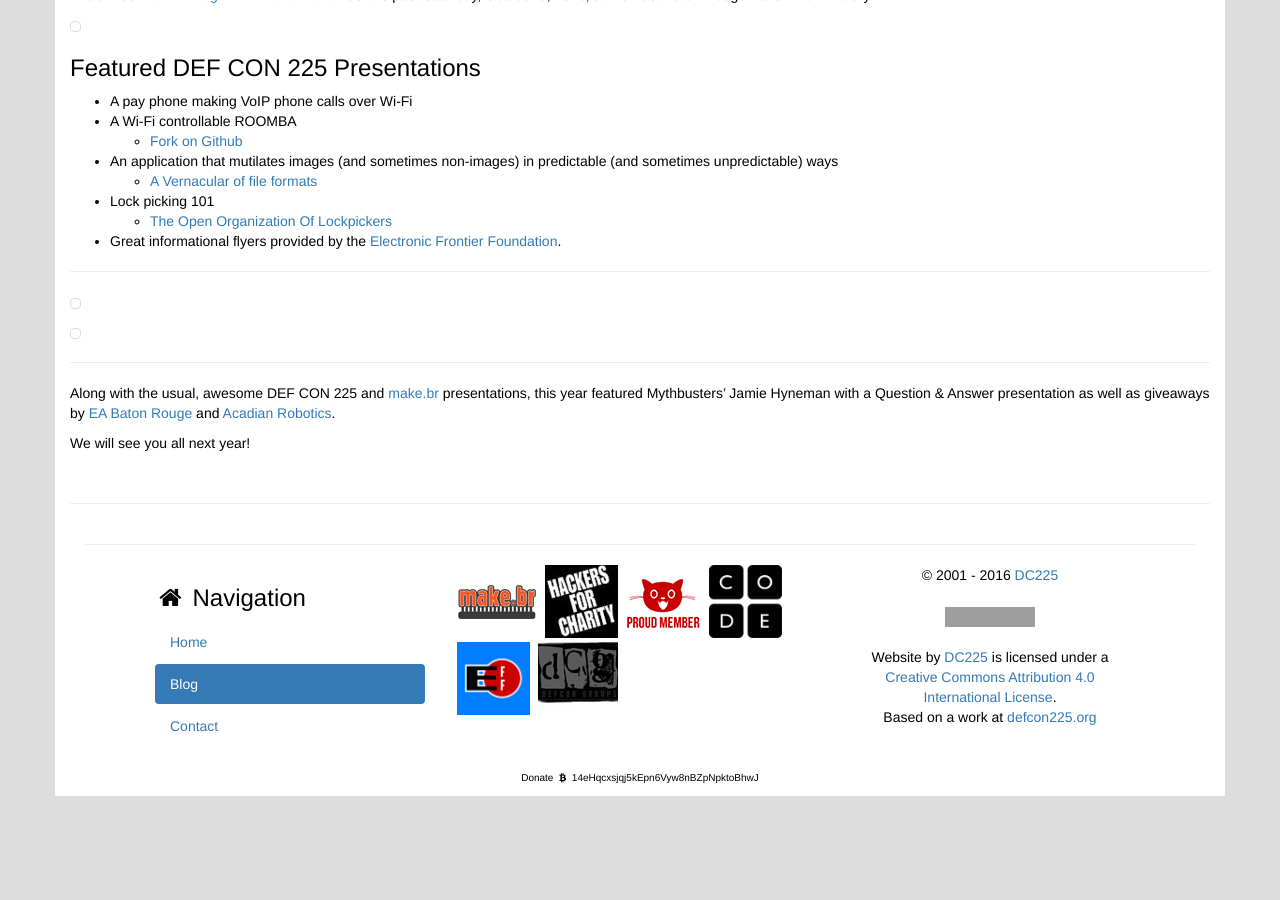
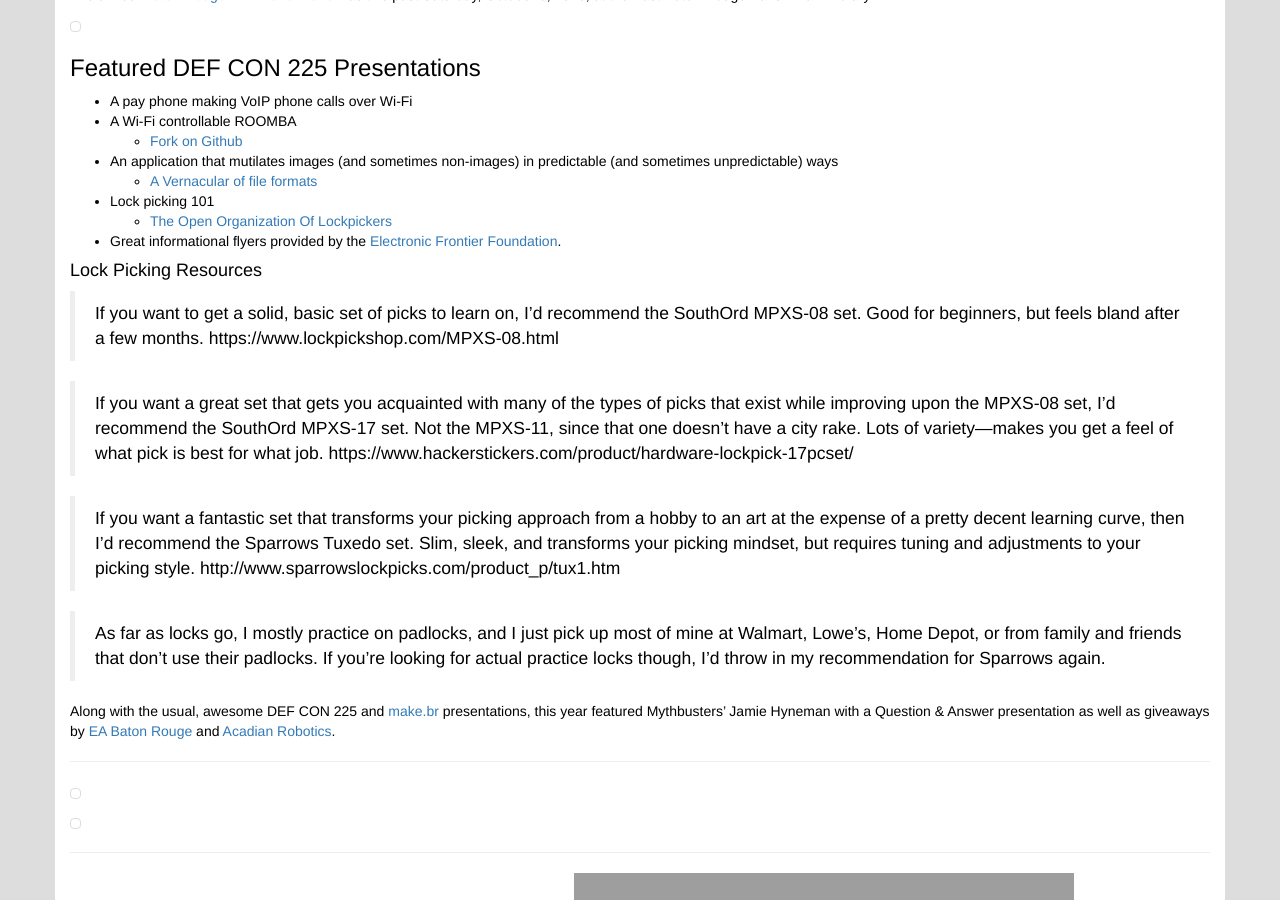
Before and after one commit to dc225/dc225.github.io, a Jekyll site: the page built from _posts/2016-10-09-baton-rouge-mini-maker-faire-2016-recap.md, in a window 1280 px wide and 900 px high, scrolled down 411 px. Built offline with Jekyll 4.4.1, drawn with Linux system fonts in a browser that asks for light colours; nearby versions of some CDN libraries; comment, search, counter and statistics services are not loaded; before the commit the page ends 1207 px from its top, so only the background shows below that; grey boxes are pictures that could not be loaded.

Commit message:
something like this, maybe?

```diff
--- a/_posts/2016-10-09-baton-rouge-mini-maker-faire-2016-recap.md
+++ b/_posts/2016-10-09-baton-rouge-mini-maker-faire-2016-recap.md
@@ -22,6 +22,21 @@
     - [The Open Organization Of Lockpickers](http://toool.us/)
   - Great informational flyers provided by the [Electronic Frontier Foundation](https://www.eff.org).
 
+#### Lock Picking Resources
+> If you want to get a solid, basic set of picks to learn on, I'd recommend the SouthOrd MPXS-08 set. Good for beginners, but feels bland after a few months.
+https://www.lockpickshop.com/MPXS-08.html
+
+> If you want a great set that gets you acquainted with many of the types of picks that exist while improving upon the MPXS-08 set, I'd recommend the SouthOrd MPXS-17 set. Not the MPXS-11, since that one doesn't have a city rake. Lots of variety—makes you get a feel of what pick is best for what job.
+https://www.hackerstickers.com/product/hardware-lockpick-17pcset/
+
+> If you want a fantastic set that transforms your picking approach from a hobby to an art at the expense of a pretty decent learning curve, then I'd recommend the Sparrows Tuxedo set. Slim, sleek, and transforms your picking mindset, but requires tuning and adjustments to your picking style.
+http://www.sparrowslockpicks.com/product_p/tux1.htm
+
+
+> As far as locks go, I mostly practice on padlocks, and I just pick up most of mine at Walmart, Lowe's, Home Depot, or from family and friends that don't use their padlocks. If you're looking for actual practice locks though, I'd throw in my recommendation for Sparrows again.
+
+Along with the usual, awesome DEF CON 225 and [make.br](http://makebr.com/) presentations, this year featured Mythbusters’ Jamie Hyneman with a Question & Answer presentation as well as giveaways by [EA Baton Rouge](https://www.facebook.com/EABatonRouge/) and [Acadian Robotics](https://www.facebook.com/AcadianRobotics/).
+
 ---
 
 <a href="https://s3-us-west-2.amazonaws.com/63306e6675736564/uplds/baton-rouge-mini-maker-faire-2016/sign.jpg">
@@ -34,6 +49,10 @@
 
 ---
 
-Along with the usual, awesome DEF CON 225 and [make.br](http://makebr.com/) presentations, this year featured Mythbusters’ Jamie Hyneman with a Question & Answer presentation as well as giveaways by [EA Baton Rouge](https://www.facebook.com/EABatonRouge/) and [Acadian Robotics](https://www.facebook.com/AcadianRobotics/).
+<iframe src="https://www.facebook.com/plugins/post.php?href=https%3A%2F%2Fwww.facebook.com%2FBRMakerFaire%2Fphotos%2Fa.1780791865502819.1073741831.1485467815035227%2F1780797052168967%2F%3Ftype%3D3&width=500" width="500" height="481" style="border:none;overflow:hidden" scrolling="no" frameborder="0" allowTransparency="true"></iframe>
 
-We will see you all next year!
+<iframe src="https://www.facebook.com/plugins/post.php?href=https%3A%2F%2Fwww.facebook.com%2FBRMakerFaire%2Fphotos%2Fa.1780791865502819.1073741831.1485467815035227%2F1780797038835635%2F%3Ftype%3D3&width=500" width="500" height="588" style="border:none;overflow:hidden" scrolling="no" frameborder="0" allowTransparency="true"></iframe>
+
+---
+
+#### We will see you all next year!
```
